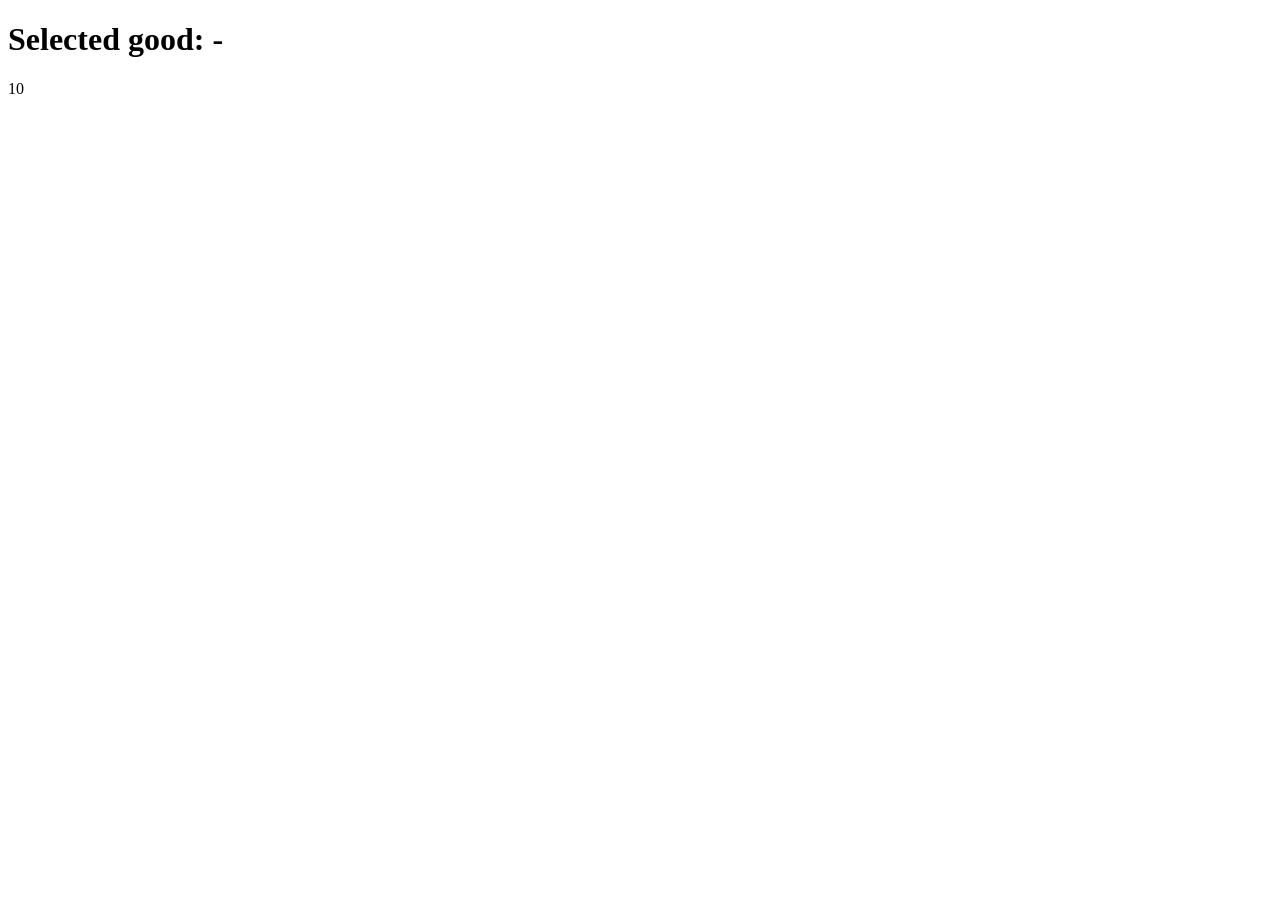
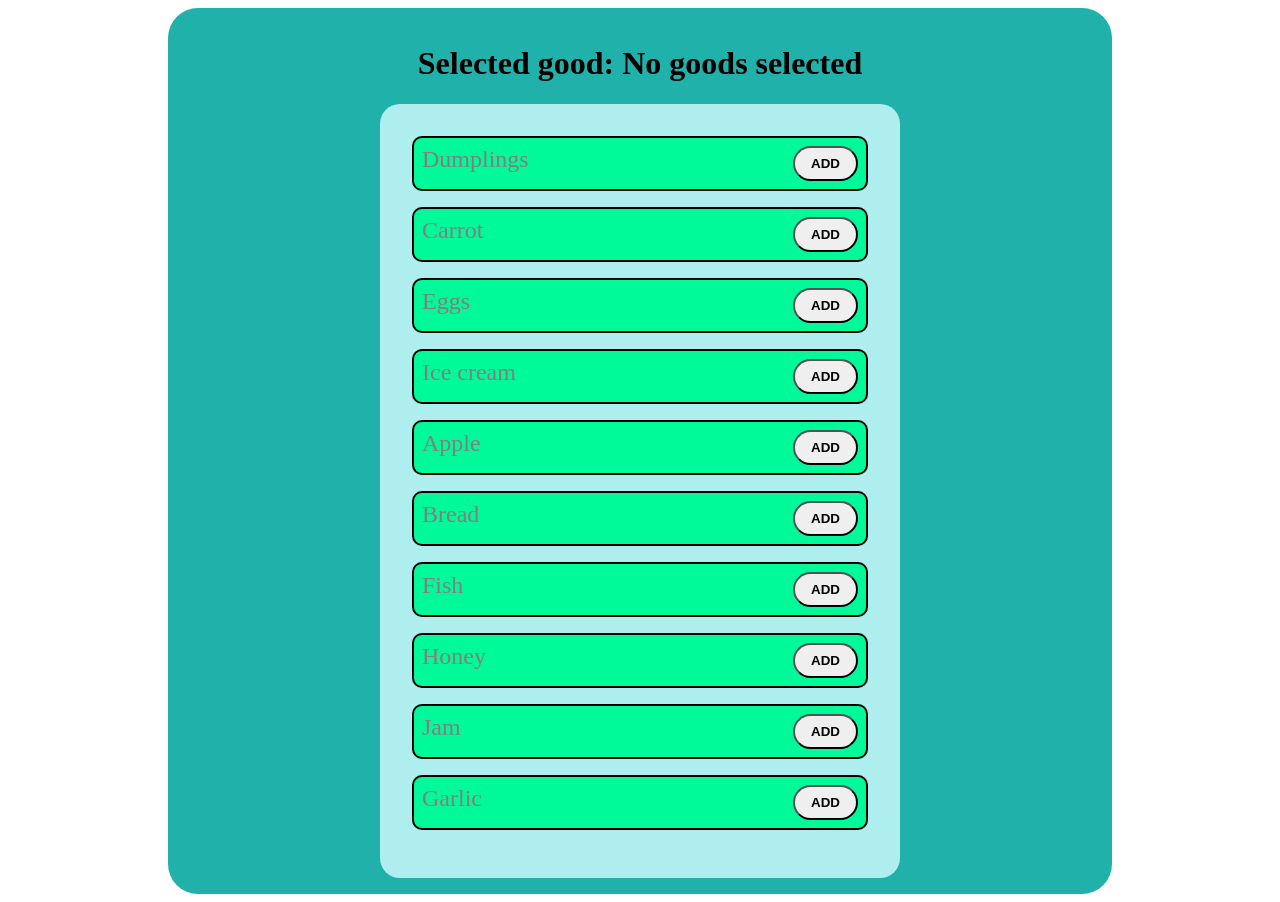
Before and after one commit to mate-academy/react_goods-selector, a React (Create React App) app: page / in a window 1280 px wide. Before the commit the page ends 800 px from the top, so only its background shows below. Built offline with nearby package versions, Linux system fonts and the light colour scheme; the HTML template or start-up script is replaced by a standard one.

Commit message:
Solution

```diff
--- a/src/App.js
+++ b/src/App.js
@@ -1,5 +1,6 @@
 import React from 'react';
 import './App.scss';
+import className from 'classnames';
 
 const goodsFromServer = [
   'Dumplings',
@@ -14,11 +15,76 @@ const goodsFromServer = [
   'Garlic',
 ];
 
-const App = () => (
-  <div className="App">
-    <h1>Selected good: -</h1>
-    {goodsFromServer.length}
-  </div>
-);
+class App extends React.Component {
+  state = {
+    selectedGood: [],
+  }
+
+  selectedGood = (e, good) => {
+    if (e.target.textContent === 'add') {
+      this.setState((state) => {
+        state.selectedGood.push(good);
+
+        return ({
+          selectedGood: state.selectedGood,
+        });
+      });
+    } else {
+      this.setState((state) => {
+        const goods = state.selectedGood.filter(el => el !== good);
+
+        return ({
+          selectedGood: goods,
+        });
+      });
+    }
+  }
+
+  render() {
+    const { selectedGood } = this.state;
+    const { length } = selectedGood;
+    const lastGood = ` and ${selectedGood[length - 1]}`;
+
+    const allGoods = length === 1
+      ? selectedGood
+      : selectedGood.slice(0, length - 1).join(', ') + lastGood;
+
+    return (
+      <>
+        <div className="App">
+          <h1 className="state">
+            Selected good:
+            {' '}
+            {!length ? 'No goods selected' : `${allGoods} is selected`}
+          </h1>
+          <div className="goods">
+            {goodsFromServer.map(good => (
+              <div className="list">
+                <div
+                  key={good}
+                  className={className({
+                    list_element: true,
+                    selected: selectedGood.includes(good),
+                  })}
+                >
+                  {good}
+                </div>
+                <div>
+                  <button
+                    type="button"
+                    className="button"
+                    onClick={e => this.selectedGood(e, good)}
+                  >
+                    {selectedGood.includes(good) ? 'remove' : 'add'}
+                  </button>
+                </div>
+              </div>
+            ))}
+          </div>
+        </div>
+      </>
+    );
+  }
+}
 
 export default App;
--- a/src/App.scss
+++ b/src/App.scss
@@ -1 +1,38 @@
-// styles go here
+.App {
+  text-align: center;
+  margin: 0 10rem;
+  padding: 1rem;
+  background-color: #20b2aa;
+  border-radius: 30px;
+}
+
+.goods {
+  width: 50%;
+  display: inline-grid;
+  background-color: #afeeee;
+  padding: 2rem;
+  border-radius: 20px;
+}
+
+.list {
+  display: flex;
+  justify-content: space-between;
+  background-color: #00fa9a;
+  margin-bottom: 1rem;
+  padding: 0.5rem;
+  border: 2px solid black;
+  border-radius: 10px;
+}
+
+.list_element {
+  font-size: 1.5rem;
+  font-weight: 500;
+  color: grey;
+}
+
+button {
+  border-radius: 40px;
+  padding: 0.5rem 1rem;
+  text-transform: uppercase;
+  font-weight: bold;
+}
```
Also changed, not shown: 1 other file (tests, documents, lock files or other folders).
